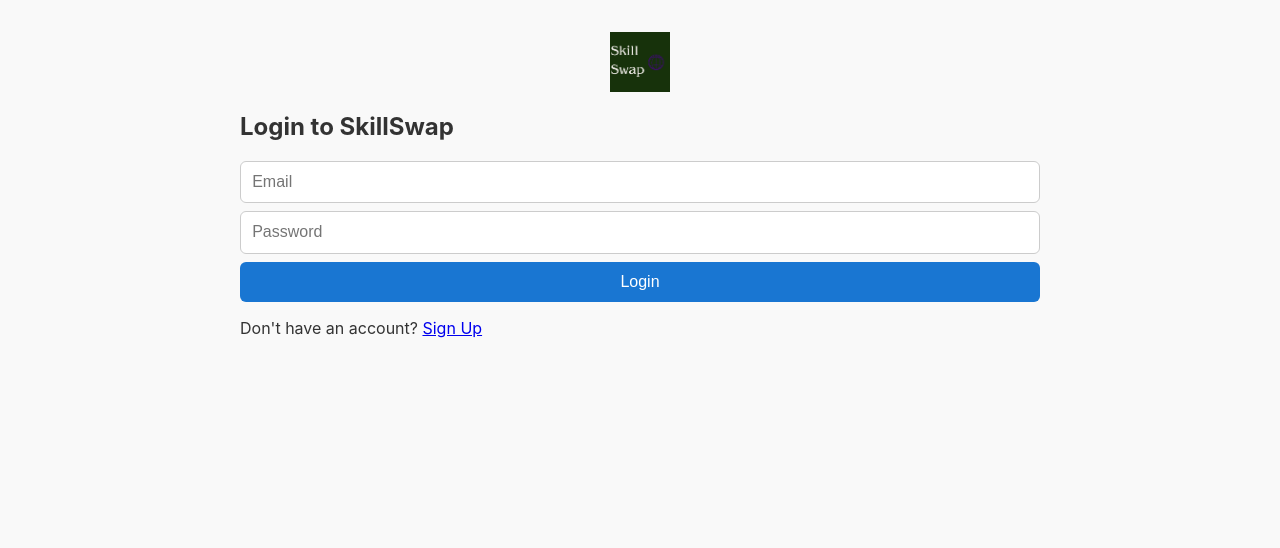
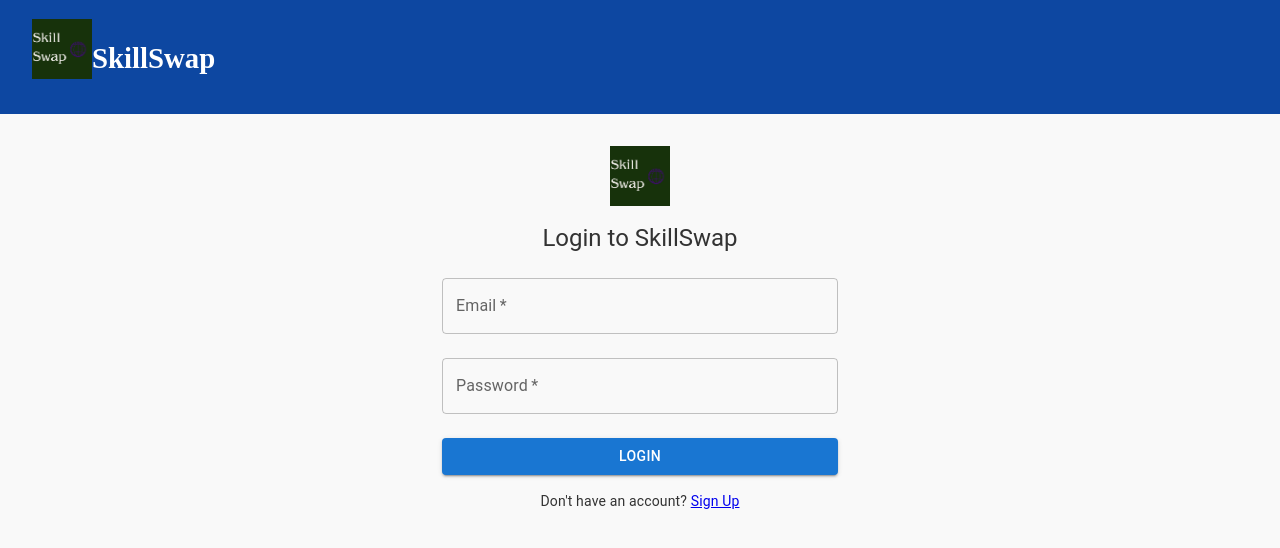
Before and after one commit to pterkn/Skill-Swap, a React (Vite) app: page / in a window 1280 px wide. Shown: the top 548 px of the page. Built offline with nearby package versions, Linux system fonts and the light colour scheme.

Commit message:
update login.jsx

```diff
--- a/src/pages/Login.jsx
+++ b/src/pages/Login.jsx
@@ -1,15 +1,25 @@
 import React, { useState } from 'react';
+import {
+  Container,
+  Box,
+  TextField,
+  Button,
+  Typography,
+  Alert
+} from '@mui/material';
 import { signInWithEmailAndPassword } from 'firebase/auth';
 import { auth } from '../firebase';
 import { useNavigate, Link } from 'react-router-dom';
 import Header from '../components/Header';
 import Toast from '../components/Toast';
+import '../style.css';
 
 export default function Login() {
   const [email, setEmail] = useState('');
   const [password, setPassword] = useState('');
   const [toastMsg, setToastMsg] = useState('');
   const [showToast, setShowToast] = useState(false);
+
   const navigate = useNavigate();
 
   const handleLogin = async (e) => {
@@ -18,27 +28,70 @@ export default function Login() {
       await signInWithEmailAndPassword(auth, email, password);
       navigate('/dashboard');
     } catch (err) {
-      setToastMsg(' Login failed. Please try again.');
+      setToastMsg(' Login failed. Please check your credentials.');
       setShowToast(true);
     }
   };
 
   return (
     <>
-      <div className="container">
-        {/*  Add logo above the form */}
-        <img src="/logo.png" alt="SkillSwap Logo" className="logo" style={{ display: 'block', margin: 'auto', height: '60px' }} />
+      <Header />
+      <Container maxWidth="xs">
+        <Box mt={4} display="flex" flexDirection="column" alignItems="center">
+          <img
+            src="/logo.png"
+            alt="SkillSwap Logo"
+            style={{ height: '60px', marginBottom: '1rem' }}
+          />
 
-        <h2>Login to SkillSwap</h2>
-        <form onSubmit={handleLogin}>
-          <input type="email" placeholder="Email" value={email} onChange={(e) => setEmail(e.target.value)} required />
-          <input type="password" placeholder="Password" value={password} onChange={(e) => setPassword(e.target.value)} required />
-          <button type="submit">Login</button>
-        </form>
-        <p>Don't have an account? <Link to="/signup">Sign Up</Link></p>
-      </div>
+          <Typography variant="h5" gutterBottom>
+            Login to SkillSwap
+          </Typography>
 
-      <Toast message={toastMsg} visible={showToast} onHide={() => setShowToast(false)} type="error" />
+          <form onSubmit={handleLogin} style={{ width: '100%' }}>
+            <TextField
+              label="Email"
+              type="email"
+              fullWidth
+              margin="normal"
+              value={email}
+              onChange={(e) => setEmail(e.target.value)}
+              required
+            />
+
+            <TextField
+              label="Password"
+              type="password"
+              fullWidth
+              margin="normal"
+              value={password}
+              onChange={(e) => setPassword(e.target.value)}
+              required
+            />
+
+            <Button
+              variant="contained"
+              color="primary"
+              fullWidth
+              type="submit"
+              sx={{ mt: 2 }}
+            >
+              Login
+            </Button>
+          </form>
+
+          <Typography variant="body2" mt={2}>
+            Don't have an account? <Link to="/signup">Sign Up</Link>
+          </Typography>
+        </Box>
+      </Container>
+
+      <Toast
+        message={toastMsg}
+        visible={showToast}
+        type="error"
+        onHide={() => setShowToast(false)}
+      />
     </>
   );
 }
```
